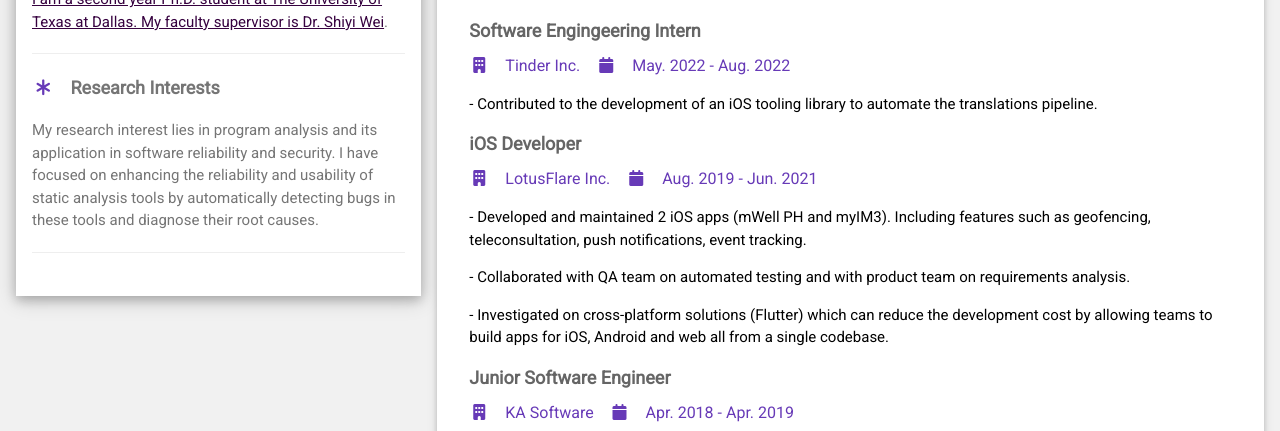
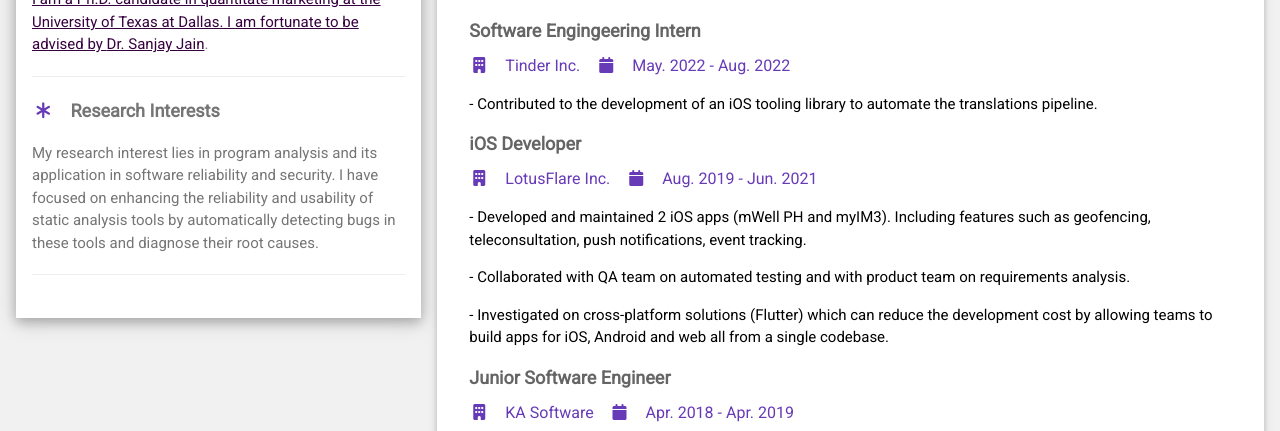
Before and after one commit to jinmiaomkt/jinmiaomkt.github.io, a plain HTML site: page index.html in a window 1280 px wide. Shown: the part 669-1100 px from the top of the page. Drawn offline with nearby package versions, Linux system fonts and the light colour scheme.

Commit message:
Update index.html

```diff
--- a/index.html
+++ b/index.html
@@ -54,8 +54,8 @@
             <hr>
 
             <p class="w3-large"><b><i class="fa fa-asterisk fa-fw w3-margin-right w3-text-deep-purple"></i>About Me</b></p>
-            <p>I am a second year Ph.D. student at The University of Texas at Dallas. My faculty supervisor is <a
-                href="https://personal.utdallas.edu/~swei/">Dr. Shiyi Wei</a>.</p>
+            <p>I am a Ph.D. candidate in quantitate marketing at the University of Texas at Dallas. I am fortunate to be advised by <a
+                href="http://utdallas.edu/~sxj164830/">Dr. Sanjay Jain</a>.</p>
             <hr>
             <p class="w3-large"><b><i class="fa fa-asterisk fa-fw w3-margin-right w3-text-deep-purple"></i>Research
                 Interests</b></p>
```
